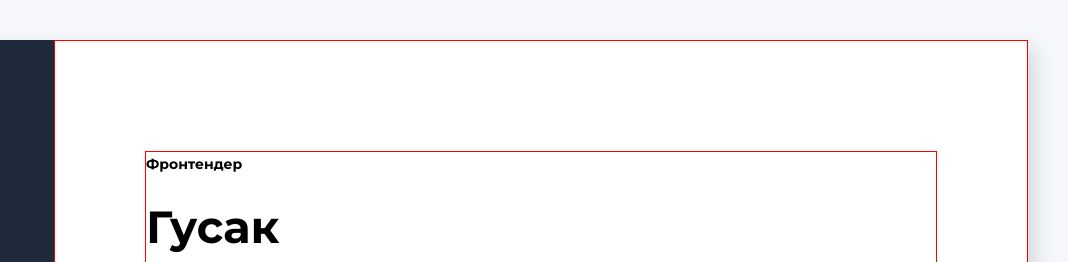
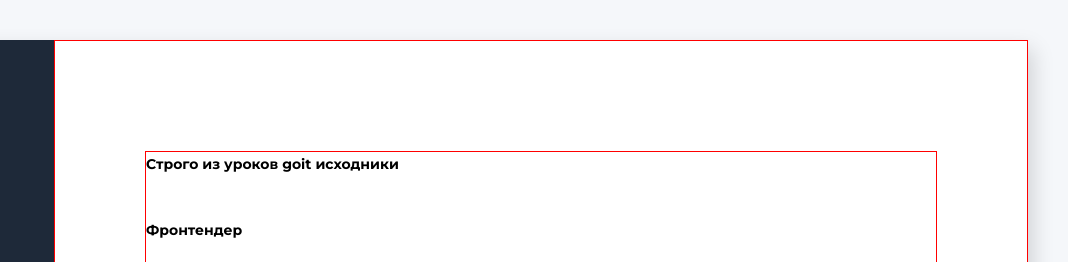
Before and after one commit to Sveta1234555/goit_resume, a plain HTML site: page index.html in a window 1280 px wide. Shown: the top 262 px of the page, 212-1280 px from the left. Drawn offline with Linux system fonts and the light colour scheme.

Commit message:
Update index.html

```diff
--- a/index.html
+++ b/index.html
@@ -99,6 +99,8 @@
       <div class="about-me__container border-tmp">
         <!-- about me main info -->
         <div class="info__container border-tmp">
+          <h2 class="info__profession">Строго из уроков goit исходники</h2>
+          <br>
           <h2 class="info__profession"> Фронтендер</h2>
           <h1 class="info__name">Гусак</h1>
           <p class="info__description">
```
